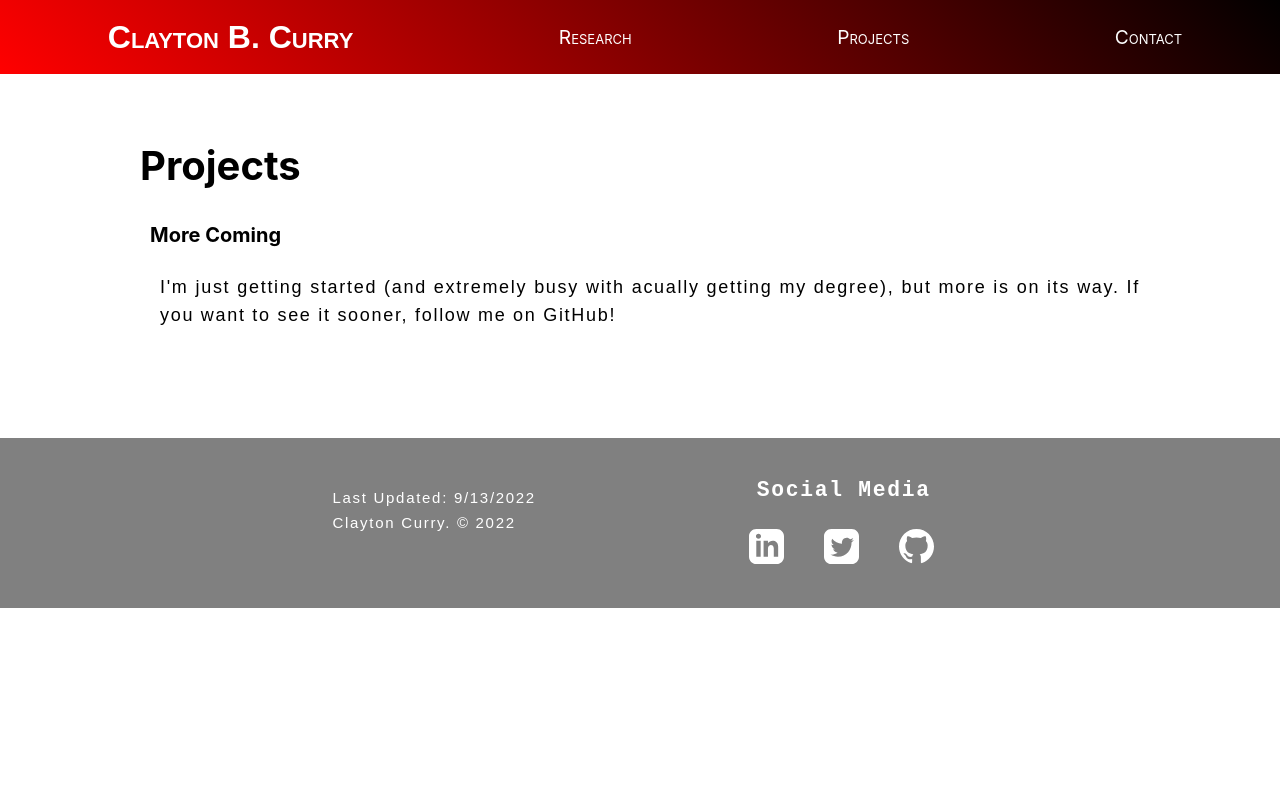
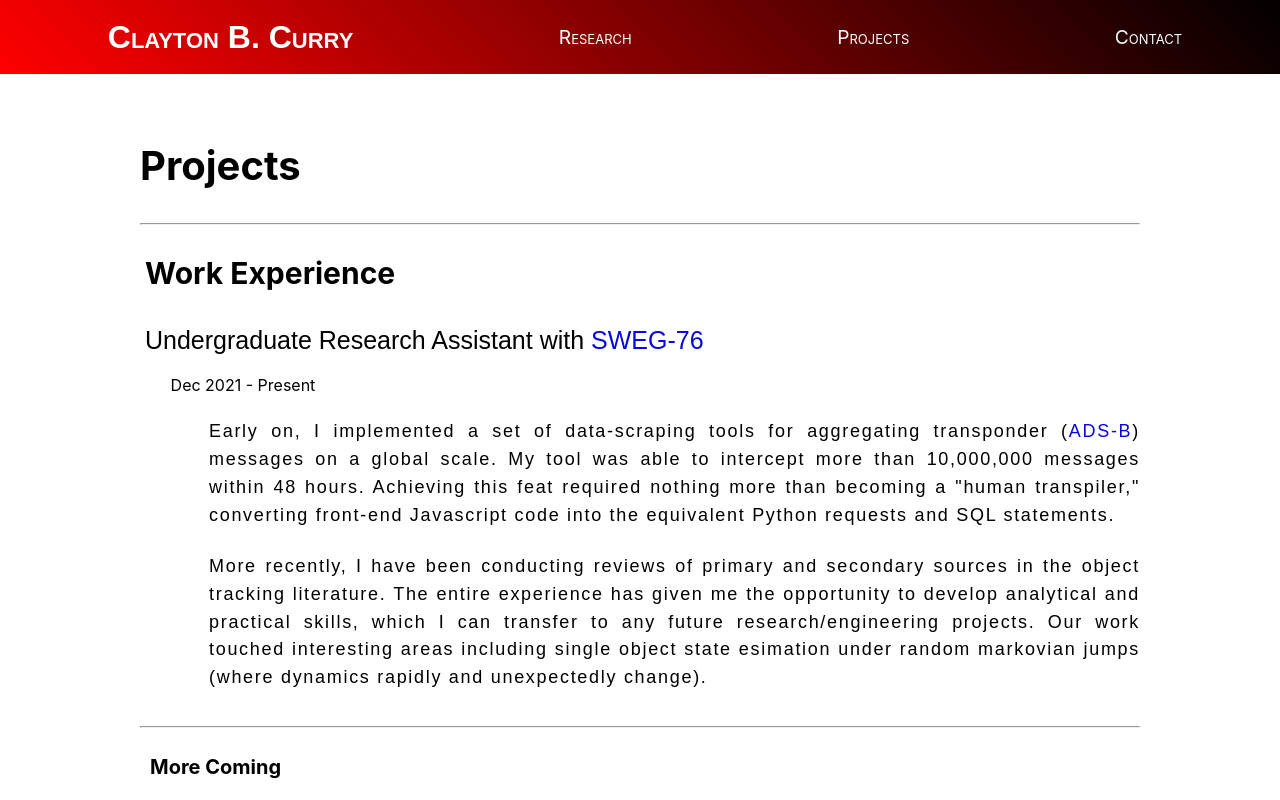
Before and after one commit to clay-curry/Website, a React (Create React App) app: page /projects in a window 1280 px wide. Shown: the top 800 px of the page. Built offline with nearby package versions, Linux system fonts and the light colour scheme.

Commit message:
final updates

```diff
--- a/src/pages/Contact.tsx
+++ b/src/pages/Contact.tsx
@@ -16,8 +16,8 @@ function AboutMe() {
   const partnership = "https://ou.edu/research-norman/news-events/2020/oc-alc-teams-up-with-ou-on-educational-partnership-agreement";
   return (<Fragment>
     <h2>Contact</h2>
-    <div id='me'><img src={require('../images/Clay_Face.JPG')} alt="Portrait of Clayton Curry" /></div>
-
+    <div className='contact-info'>
+      <div>
         <h4>Location</h4>
         <p>
           Mailing Address:
@@ -31,13 +31,13 @@ function AboutMe() {
           Phone:
           <div><a href="tel:405-301-1055">405-301-1055</a></div>
         </p>
+      </div>
+      <div id='me'>
+
+      </div>
+    </div>
 
 
-
-    <hr />
-    <h4>More Coming</h4>
-    <p>I'm just getting started with this website (and extremely busy with classes), but more is on its way. I will be open-sourcing a some personal
-      projects for demonstration on GitHub, so follow me on GitHub!</p>
 
     </Fragment>
   );
--- a/src/pages/Home.tsx
+++ b/src/pages/Home.tsx
@@ -25,8 +25,8 @@ function Paragraph() {
     of Interim Director Dr. Dean Hougen.
     </p>
 
-    <p>I'm currently seeking full-time opportunities for a start date in December, which are likely to be stepping stones into
-      graduate school, preferrably in a position that intersects machine learning and sensor networks. Please reach out with any
+    <p>I'm currently seeking full-time opportunities for a start date in December (my expected graduation date), which are likely to be stepping stones into
+      graduate school, preferrably in a position intersecting with machine learning and sensor networks. Please reach out with any
       requests!</p>
 
     <ContactMe />
--- a/src/pages/Projects.tsx
+++ b/src/pages/Projects.tsx
@@ -1,5 +1,6 @@
 import React, { Fragment } from 'react';
 import '../styles/page.css';
+import '../styles/research.css';
 
 function Projects() {
   return (
@@ -13,12 +14,29 @@ function Projects() {
 }
 
 function Work() {
-    return (<Fragment>
+  const adsb="https://globe.adsbexchange.com/"
+  const oadii="https://www.ou.edu/oadii"
+  return (<Fragment>
+      <hr />
+      <h3>Work Experience</h3>
+      <ul className='experience-item'>
+        <tr>Undergraduate Research Assistant with <a href={oadii}>SWEG-76</a></tr>
+        <tr>Dec 2021 - Present</tr>
+        <tr><p>Early on, I implemented a set of data-scraping tools for aggregating transponder (<a href={adsb}>ADS-B</a>) messages on a global
+            scale. My tool was able to intercept more than 10,000,000 messages within 48 hours. Achieving this feat required nothing more than
+            becoming a "human transpiler," converting front-end Javascript code into the equivalent Python requests and SQL statements.
+            </p><p>More recently, I have been conducting reviews of primary and secondary sources in the object tracking literature.
+            The entire experience has given me the opportunity to develop analytical and practical skills, which I can transfer to any future
+            research/engineering projects. Our work touched interesting areas including single object state esimation under random markovian
+            jumps (where dynamics rapidly and unexpectedly change).</p></tr>
+      </ul>
+      <hr />
       <h4>More Coming</h4>
-      <p>I'm just getting started (and extremely busy with acually getting my degree), but more is on its way. If you want to see it sooner, follow me on GitHub!</p>
-    </Fragment>);
-  }
+      <p>I'm just getting started with this website (and extremely busy with classes), but more is on its way. I will be open-sourcing a some personal
+        projects for demonstration on GitHub, so follow me on GitHub!</p>
 
+  </Fragment>);
+}
 
 
 export default Projects;
--- a/src/pages/Research.tsx
+++ b/src/pages/Research.tsx
@@ -9,7 +9,6 @@ function Research() {
         <Statement />
         <hr></hr>
         <Keywords />
-        <OKC_ALC />
     </div>
   );
 }
@@ -23,10 +22,9 @@ function Statement() {
   return (<Fragment>
       <h3>Interests</h3>
       <p>
-        Through a masters or PhD program, I would like to explore the space of  <b>geometric deep learning</b> and
-        <b> physics-informed machine learning</b> (PIML) in partially observable, uncertain and/or high-dimensional contexts.
-        Some (nowhere near all) applications where these two fields overlap include multiple object tracking, dynamical and
-        control systems, automotive radar, biomedical sensor, remote sensing, weather/atmospheric radars.
+        I would love to explore the intersection of  <b> physics-informed machine learning </b> and  <b> geometric deep learning </b> in uncertain, partially observable,
+        and/or high-dimensional contexts. Topics include weather/atmospheric modeling, radar signal processing, remote sensing, and object tracking under heavy clutter and/or
+        highly non-linear dynamics.
       </p>
       <p>
       I found my interest in <a href={gdl}>Geometric Deep Learning</a> in the semester following my first encounter with Group Theory (MATH 4323), i.e. the mathematical study of symmetry,
@@ -56,25 +54,6 @@ function Keywords() {
   </Fragment>)
 }
 
-function OKC_ALC() {
-  const adsb="https://www.faa.gov/nextgen/programs/adsb/"
-  const oadii="https://www.ou.edu/oadii"
-  return (<Fragment>
-      <hr />
-      <h3>Prior Experience</h3>
-      <ul className='experience-item'>
-        <tr><span className='date'>Nov 2021 - Present</span></tr>
-        <tr></tr>
-        <span className='job'>Undergraduate Research Assistant with <a href={oadii}>SWEG-76</a></span>
-      </ul>
-      <p>
-        Being with the Oklahoma Aerospace and Defense Innovation Institute for the last year has allowed me to explore the fundamentals of
-        dynamical systems for modeling single maneuvering objects. Early on, I helped with various tasks related to data fusion, namely by
-        creating data-scraping tools capable of storing millions of <a href={adsb}>ADS-B messages</a>. Our work touched some interesting
-        areas early areas in deep learning, including single object state esimation under random markovian jumps (where the motion model
-        undergoes abrupt changes).
-      </p>
-  </Fragment>);
-}
+
 
 export default Research;
--- a/src/styles/button.css
+++ b/src/styles/button.css
@@ -2,7 +2,7 @@
 .contact-button {
     -webkit-text-size-adjust: 100%;
     background-color: transparent;
-    margin: 5vh;
+    margin: 5vh 2vh 5vh 2vh;
     position: relative;
     width: 100%;
     display: block;
--- a/src/styles/footer.css
+++ b/src/styles/footer.css
@@ -1,7 +1,7 @@
 #foot {
     position: relative;
     bottom: 0px;
-    width: 100%;
+    width: 100vw;
     height: max(4vh, auto);
     background: grey;
     margin-top: 40px;
--- a/src/styles/page.css
+++ b/src/styles/page.css
@@ -87,3 +87,9 @@ b {
   color: #0808de;
   text-decoration: underline;
 }
+
+.contact-info {
+  display: flex;
+  flex-direction: row;
+  flex-wrap: wrap;
+}
--- a/src/styles/research.css
+++ b/src/styles/research.css
@@ -14,14 +14,27 @@
     text-align: center;
 }
 
-.date {
-    padding-right: 6px;
-    border-right: 6px solid grey;
-    height: 40px;
-  }
-  .job {
-    font-family: Arial, serif;
-    line-height: 155%;
-    font-size: 25px;
-    padding: 10px;
-  }
+.experience-item {
+  display: flex;
+  flex-direction: column;
+  padding-left: 0.5%;
+}
+
+.experience-item tr:first-child {
+  font-family: Arial, serif;
+  line-height: 155%;
+  font-size: 25px;
+}
+
+.experience-item tr:nth-child(2) {
+  padding-left: 2vw;
+  padding-top: 15px;
+}
+
+.experience-item tr:nth-child(3) p {
+  font-family: Arial, serif;
+  line-height: 155%;
+  font-size: 18px;
+  padding-left: 5vw;
+  padding-top: 5px;
+}
```
Lines whose indentation alone changed are shown as unchanged.
